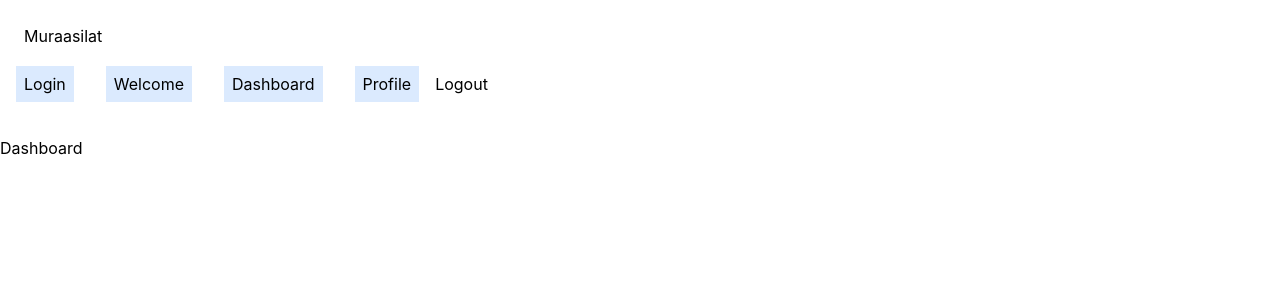
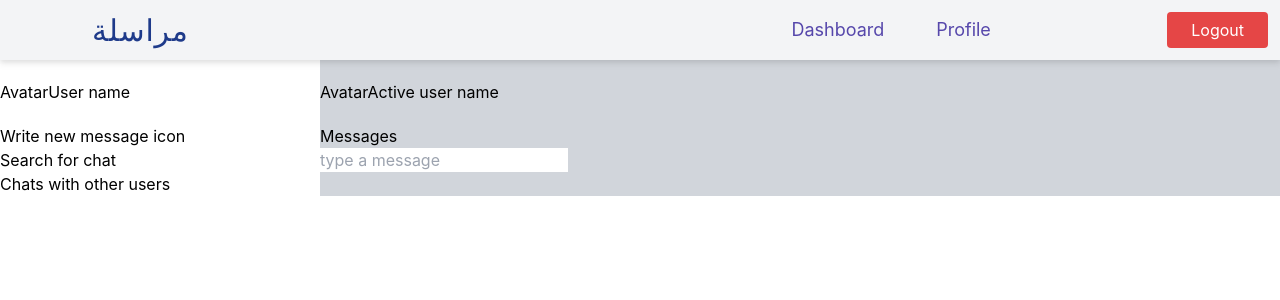
Before and after one commit to Md-Ishmam-Iqbal/muraasilah-v2, a React (Vite) app in the folder frontend/: page /dashboard in a window 1280 px wide. Shown: the top 300 px of the page. Built offline with nearby package versions, Linux system fonts and the light colour scheme; sample sign-in values are in the browser's storage.

Commit message:
finished navbar styling and functionality

```diff
--- a/frontend/src/App.jsx
+++ b/frontend/src/App.jsx
@@ -6,6 +6,7 @@ import SignInPage from "./pages/SignInPage";
 import SignupPage from "./pages/SignupPage";
 import Welcome from "./pages/Welcome";
 import Dashboard from "./pages/Dashboard";
+import Profile from "./pages/Profile";
 
 import PrivateRoute from "./components/PrivateRoute";
 
@@ -31,6 +32,7 @@ function App() {
             <Route path="" element={<PrivateRoute />}>
               <Route path="/welcome" element={<Welcome />} />
               <Route path="/dashboard" element={<Dashboard />} />
+              <Route path="/profile" element={<Profile />} />
             </Route>
           </Routes>
         </BrowserRouter>
--- /dev/null
+++ b/frontend/src/Components/DashboardShell.jsx
@@ -0,0 +1,25 @@
+const DashboardShell = () => {
+  return (
+    <div className="grid grid-cols-4">
+      <section className="col-span-1">
+        <header>
+          <h1 className="py-5">
+            <span>Avatar</span>User name
+          </h1>
+          <div>Write new message icon</div>
+        </header>
+        <section>Search for chat</section>
+        <section>Chats with other users</section>
+      </section>
+      <section className="col-span-3 bg-gray-300">
+        <h1 className="py-5">
+          <span>Avatar</span>Active user name
+        </h1>
+        <section>Messages</section>
+        <input type="text" placeholder="type a message" />
+      </section>
+    </div>
+  );
+};
+
+export default DashboardShell;
--- a/frontend/src/Components/Navbar.jsx
+++ b/frontend/src/Components/Navbar.jsx
@@ -5,28 +5,25 @@ const Navbar = ({ user }) => {
   const { logout } = useLogout();
 
   return (
-    <header className="pb-10">
-      <div>
-        <h1 className="p-2 m-4">Muraasilat</h1>
-        <nav>
-          <div>
-            <Link to="/" className="p-2 m-4 bg-blue-100">
-              Login
-            </Link>
-            <Link to="/welcome" className="p-2 m-4 bg-blue-100">
-              Welcome
-            </Link>
-            <Link to="/dashboard" className="p-2 m-4 bg-blue-100">
-              Dashboard
-            </Link>
-            <Link to="/profile" className="p-2 m-4 bg-blue-100">
-              Profile
-            </Link>
-            <button onClick={logout}>Logout</button>
-          </div>
-        </nav>
+    <nav className="grid grid-cols-10 w-full bg-gray-100 h-fit p-3 drop-shadow-md">
+      <div className="font-vazirmatn font-extralight text-3xl tracking-wide text-blue-900 col-span-4 flex items-center justify-left mx-20">
+        مراسلة
       </div>
-    </header>
+      <div className="col-span-2"></div>
+      <section className="col-span-2 flex items-center justify-around">
+        <Link to="/dashboard" className="text-[#5647ab] font-normal text-lg">
+          Dashboard
+        </Link>
+        <Link to="/profile" className="text-[#5647ab] font-normal text-lg">
+          Profile
+        </Link>
+      </section>
+      <div className="col-span-2 flex justify-end">
+        <button onClick={logout} className="logout-btn">
+          Logout
+        </button>
+      </div>
+    </nav>
   );
 };
 
--- a/frontend/src/Pages/Dashboard.jsx
+++ b/frontend/src/Pages/Dashboard.jsx
@@ -1,5 +1,11 @@
+import DashboardShell from "../components/DashboardShell";
+
 const Dashboard = () => {
-  return <div>Dashboard</div>;
+  return (
+    <div>
+      <DashboardShell />
+    </div>
+  );
 };
 
 export default Dashboard;
--- /dev/null
+++ b/frontend/src/Pages/Profile.jsx
@@ -0,0 +1,5 @@
+const Profile = () => {
+  return <div>Profile</div>;
+};
+
+export default Profile;
--- a/frontend/src/Pages/Welcome.jsx
+++ b/frontend/src/Pages/Welcome.jsx
@@ -34,7 +34,7 @@ const Welcome = () => {
         {isNewUser ? (
           <h1 className="text-6xl font-light tracking-normal uppercase">
             {/* Wrap each letter in a span with a specific class */}
-            {createLetterElements(`Welcome to Muraasilat, ${username}.`)}
+            {createLetterElements(`Welcome to Muraasilah, ${username}.`)}
           </h1>
         ) : (
           <h1 className="text-6xl font-light text-slate-900 tracking-normal uppercase">
--- a/frontend/src/index.css
+++ b/frontend/src/index.css
@@ -18,6 +18,8 @@ a {
 @tailwind base;
 @tailwind components;
 @tailwind utilities;
+@import url('https://fonts.googleapis.com/css2?family=Poppins:wght@100;200;300;400;500;600;700;800;900&family=Vazirmatn:wght@100;200;300;400;500;600&display=swap');
+
 
 @layer components {
     .centerPage {
@@ -40,7 +42,13 @@ a {
         color: #fff;
         background-color: #4f46e5;
         padding: 0.5rem 3rem;
+        border-radius: 4px;
         margin: 3rem 2.75rem;
+    }
+    .logout-btn {
+        color: #fff;
+        background-color: #e54646;
+        padding: 0.25rem 1.5rem;
         border-radius: 4px;
     }
 }
--- a/frontend/tailwind.config.js
+++ b/frontend/tailwind.config.js
@@ -2,7 +2,11 @@
 export default {
   content: ["./index.html", "./src/**/*.{js,ts,jsx,tsx}"],
   theme: {
-    extend: {},
+    extend: {
+      fontFamily: {
+        sans: ["Poppins", "Vazirmatn", "sans-serif"],
+      },
+    },
   },
   plugins: [],
 };
```
